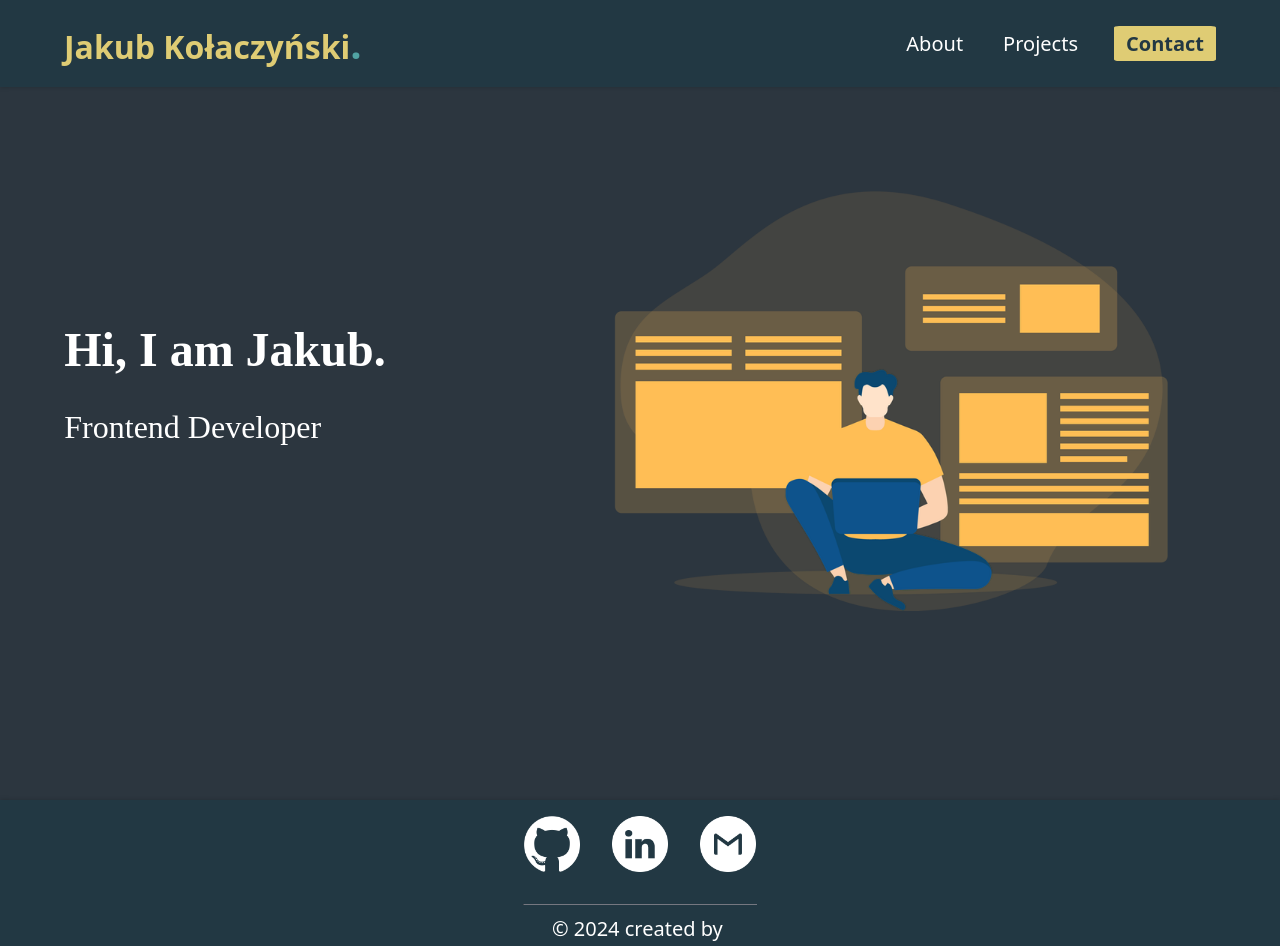
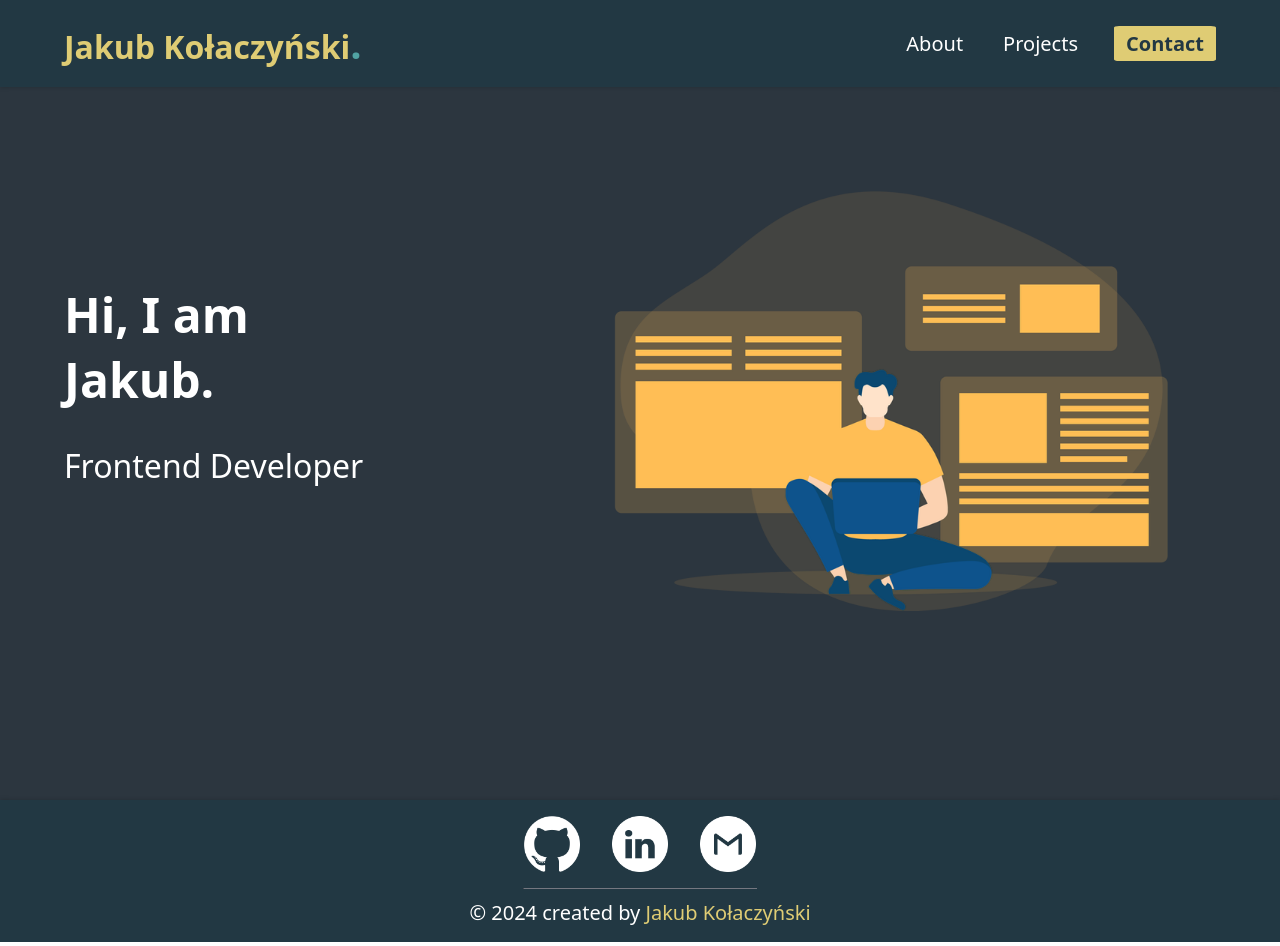
Before and after one commit to Xenko10/personal-webpage, a React (Vite) app: page / in a window 1280 px wide. Shown: the top 946 px of the page. Built offline with nearby package versions, Linux system fonts and the light colour scheme.

Commit message:
change hero section font, fix footer

```diff
--- a/src/components/Footer/Footer.module.css
+++ b/src/components/Footer/Footer.module.css
@@ -16,7 +16,6 @@
 }
 
 .websitesWrapper {
-  padding-bottom: 1rem;
   display: flex;
   gap: 2rem;
 }
--- a/src/components/Footer/Footer.tsx
+++ b/src/components/Footer/Footer.tsx
@@ -14,8 +14,10 @@
           <img src='./src/assets/icons/gmail.png' alt='gmail' />
         </a>
       </div>
-      <hr />© {new Date().getFullYear()} created by&nbsp;
-      <a href='https://github.com/Xenko10'>Jakub Kołaczyński</a>
+      <div>
+        <hr />© {new Date().getFullYear()} created by&nbsp;
+        <a href='https://github.com/Xenko10'>Jakub Kołaczyński</a>
+      </div>
     </footer>
   );
 }
--- a/src/components/Hero/Hero.module.css
+++ b/src/components/Hero/Hero.module.css
@@ -1,5 +1,7 @@
 .hero {
   background-color: #2c363f;
+  font-family: system-ui, -apple-system, BlinkMacSystemFont, "Segoe UI", Roboto,
+    Oxygen, Ubuntu, Cantarell, "Open Sans", "Helvetica Neue", sans-serif;
 
   display: flex;
   align-items: center;
```
